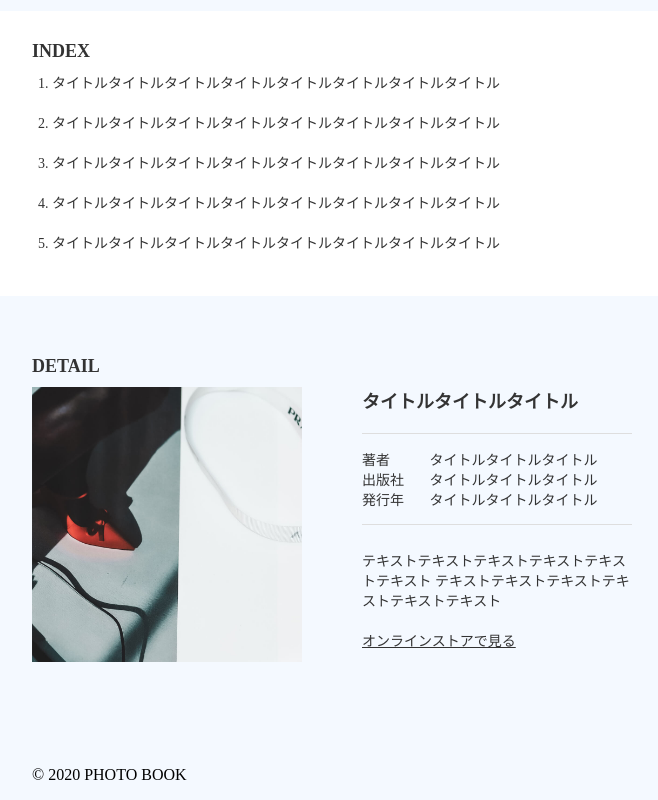
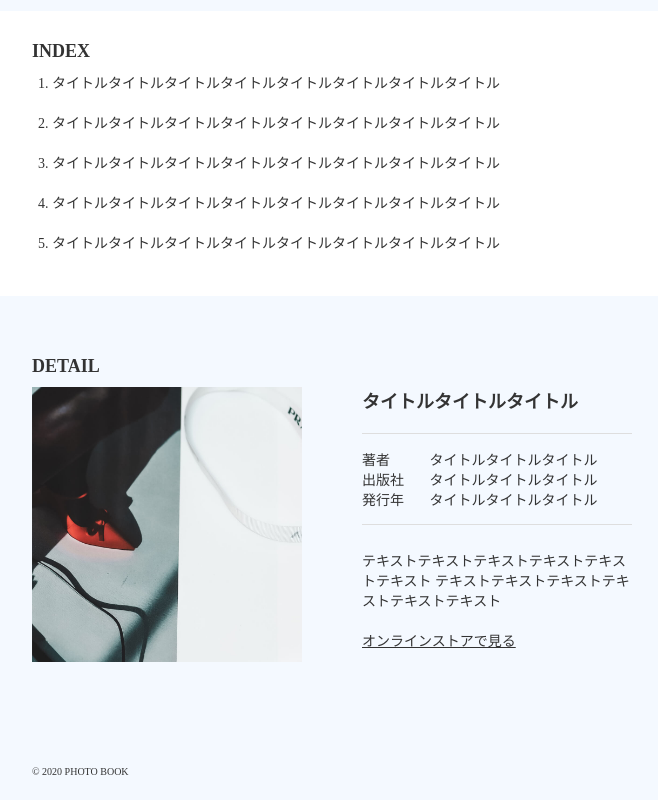
Before and after one commit to hagiwarat/PHOTO-BOOK, a plain HTML site: page index.html in a window 1280 px wide. Shown: the part 546-1346 px from the top of the page, without its empty margins (308-966 px from the left). Drawn offline with Linux system fonts and the light colour scheme.

Commit message:
フッターのスタイリング

```diff
--- a/css/styles.css
+++ b/css/styles.css
@@ -136,3 +136,10 @@ img {
   font-weight: normal;
   color: #333;
 }
+
+.page-footer p {
+  font-size: 10px;
+  font-weight: normal;
+  color: #333;
+  margin-bottom: 15px;
+}
--- a/index.html
+++ b/index.html
@@ -71,7 +71,7 @@
       </section>
     </main>
 
-    <footer class="inner">
+    <footer class="inner page-footer">
       <p>© 2020 PHOTO BOOK</p>
     </footer>
   </div>
```
